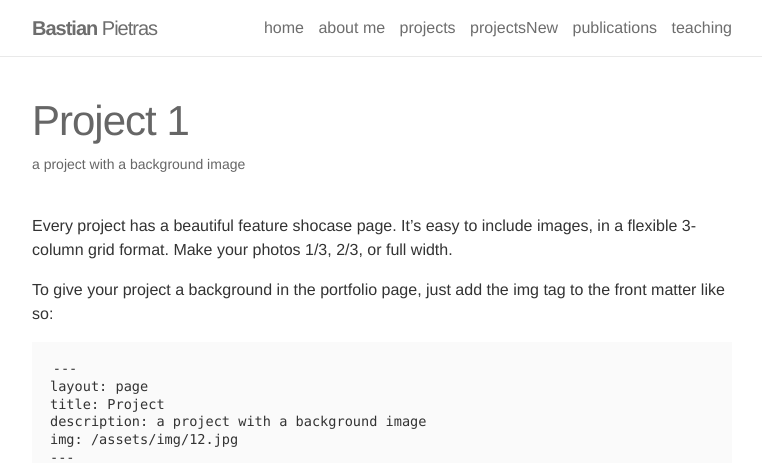
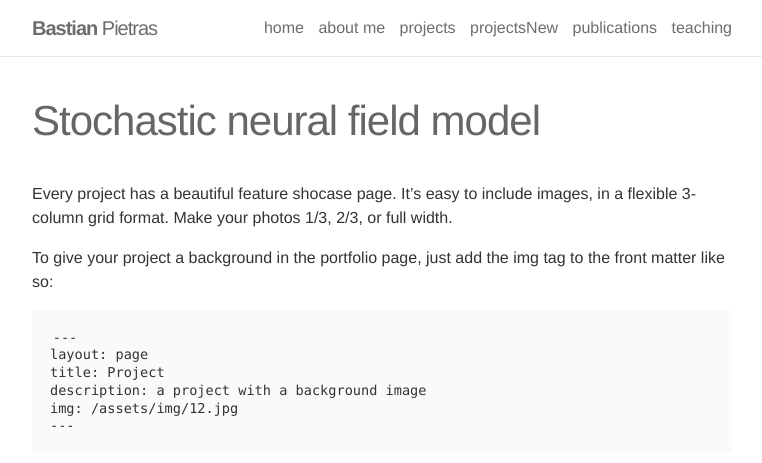
Before and after one commit to BastianPietras/bastianpietras.github.io, a Jekyll site: the page built from _projects/1_project.markdown, in a window 1280 px wide and 900 px high, cut to the strip 0-463 px from the top of the window. Shown: the whole strip, without its empty margins (258-1020 px from the left). Built offline with Jekyll 4.4.1, drawn with Linux system fonts in a browser that asks for light colours.

Commit message:
Update 1_project.markdown

```diff
--- a/_projects/1_project.markdown
+++ b/_projects/1_project.markdown
@@ -1,8 +1,9 @@
 ---
 layout: page
-title: Project 1
-description: a project with a background image
+title: Stochastic neural field model
+description:
 img: /assets/img/12.jpg
+redirect: https://www.youtube.com/watch?v=hLkP9h434fI
 ---
 
 Every project has a beautiful feature shocase page. It's easy to include images, in a flexible 3-column grid format. Make your photos 1/3, 2/3, or full width.
```
